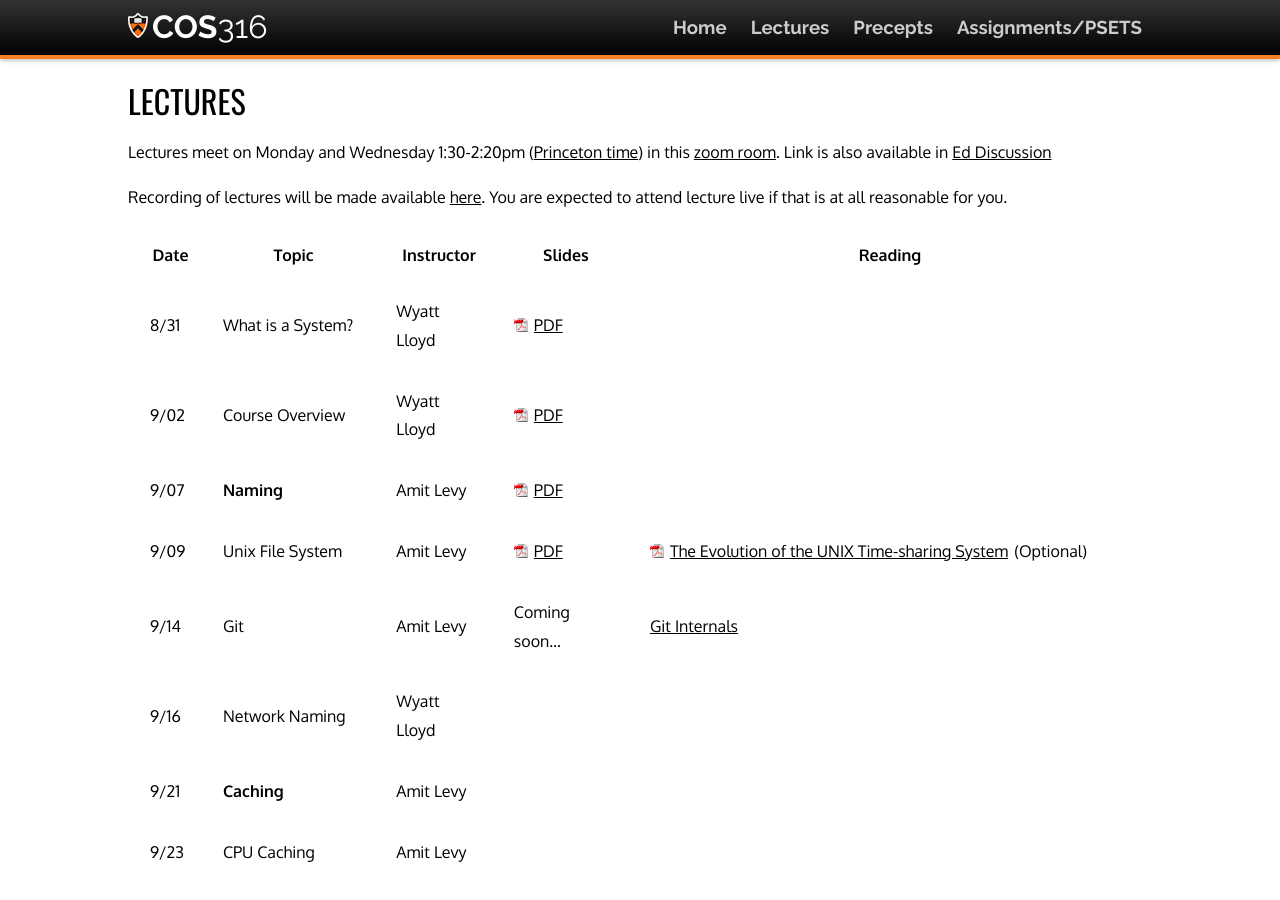
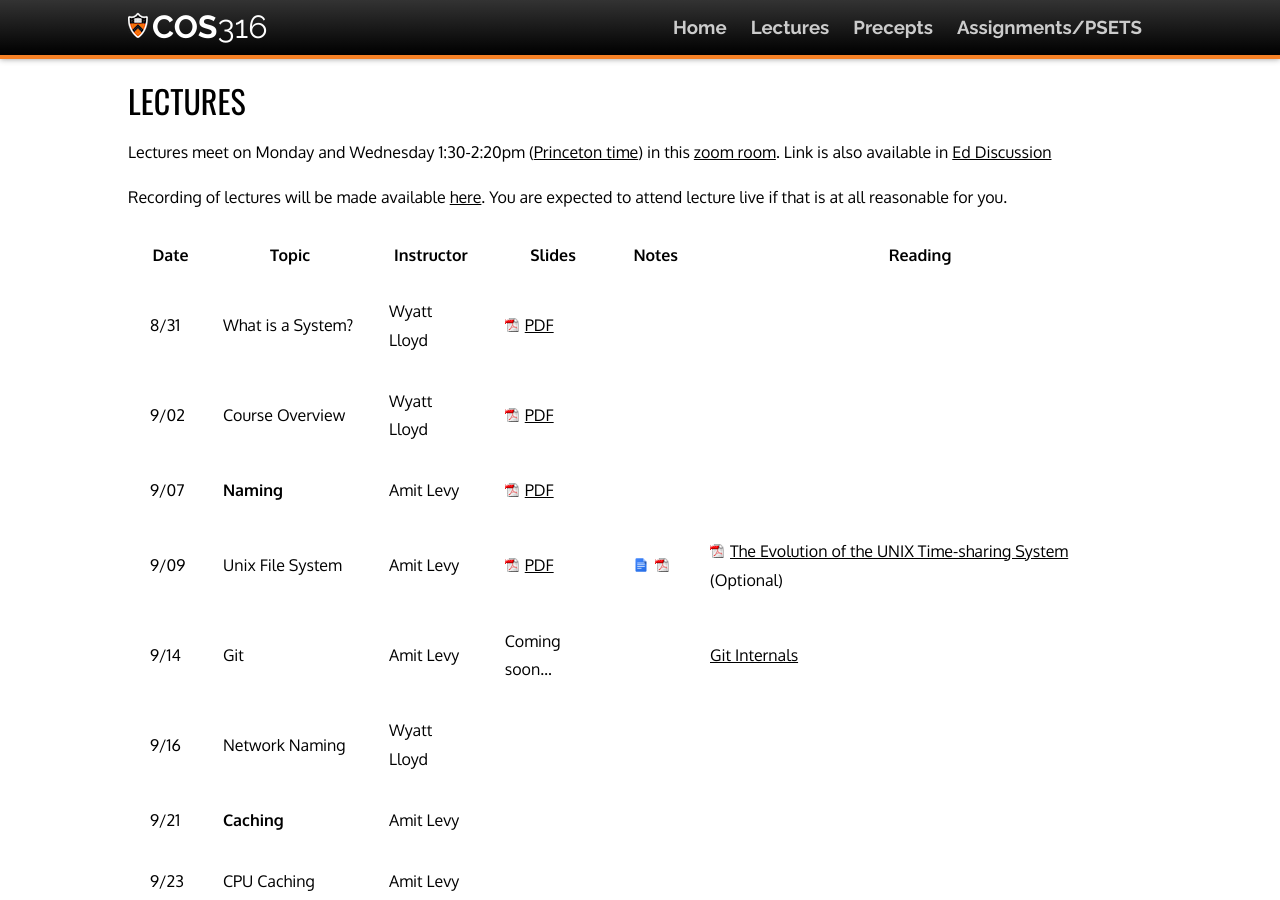
Before and after one commit to cos316/cos316-web, a Jekyll site: the page built from lectures.md, in a window 1280 px wide and 900 px high. Built offline with Jekyll 4.4.1, drawn with Linux system fonts in a browser that asks for light colours; nearby versions of some CDN libraries.

Commit message:
Notes for unix file system lecture

```diff
--- a/lectures.md
+++ b/lectures.md
@@ -13,30 +13,30 @@ Recording of lectures will be made available
 [here](https://us.edstem.org/courses/2353/discussion/115390). You are
 expected to attend lecture live if that is at all reasonable for you.
 
-|Date   | Topic | Instructor | Slides| Reading |
-|-------|-------|-------|-----|--------------------|
-| 8/31  | What is a System? | Wyatt Lloyd | [PDF](/lectures/L01-systems.pdf) | |
-| 9/02  | Course Overview   | Wyatt Lloyd | [PDF](/lectures/L02-overview.pdf) | |
-| 9/07  | **Naming**        | Amit Levy | [PDF](/lectures/L03-naming.pdf) | |
-| 9/09  | Unix File System  | Amit Levy | [PDF](/lectures/L04-unix-fs.pdf) | [The Evolution of the UNIX Time-sharing System](/readings/unix_history.pdf) (Optional) |
-| 9/14  | Git               | Amit Levy | Coming soon... | [Git Internals](https://git-scm.com/book/en/v2/Git-Internals-Plumbing-and-Porcelain) |
-| 9/16  | Network Naming    | Wyatt Lloyd | | |
-| 9/21  | **Caching**       | Amit Levy | | |
-| 9/23  | CPU Caching       | Amit Levy | | |
-| 9/28  | CDN Caching       | Wyatt Lloyd | | |
-| 9/30  | Relaxed Belady    | Wyatt Lloyd | | [Learning Relaxed Belady for Content Distribution Network Caching](https://sunnyszy.github.io/assets/files/nsdi2020_lrb.pdf) |
-| 10/05 | **Layering**      | Wyatt Lloyd | | |
-| 10/07 | Virtual Machines  | Amit Levy | | |
-| 10/12 |  *FALL BREAK*     | | | |
-| 10/14 | Mosh              | Amit Levy | | [Mosh: An Interactive Remote Shell for Mobile Clients](https://mosh.org/mosh-paper.pdf) |
-| 10/19 | **Concurrency**   | Wyatt Lloyd | | |
-| 10/21 | Consistency Models| Wyatt Lloyd | | |
-| 10/23 | Congestion Control| Wyatt Lloyd | | |
-| 10/28 | Events vs. Threads| Amit Levy | | |
-| 11/02 | **Access Control**| Amit Levy | | |
-| 11/04 | Capabilities      | Amit Levy | | |
-| 11/09 | IFC               | Amit Levy | | |
-| 11/11 | Hails             | Amit Levy | | [Hails: Protecting Data Privacy in Untrusted Web Applications](https://www.amitlevy.com/papers/hails-osdi2012.pdf) |
-| 11/16 | **Scheduling**    | Wyatt Lloyd | | |
-| 11/18 | TBD               | | | |
-| 11/22 | TBD               | | | |
+|Date   | Topic | Instructor | Slides| Notes | Reading |
+|-------|-------|------------|-------|-------|------------|
+| 8/31  | What is a System? | Wyatt Lloyd | [PDF](/lectures/L01-systems.pdf) | | |
+| 9/02  | Course Overview   | Wyatt Lloyd | [PDF](/lectures/L02-overview.pdf) | | |
+| 9/07  | **Naming**        | Amit Levy | [PDF](/lectures/L03-naming.pdf) | | |
+| 9/09  | Unix File System  | Amit Levy | [PDF](/lectures/L04-unix-fs.pdf) | [](https://docs.google.com/document/d/1PZeeoFLXQvRJTWzQlOwF4SfvKgiB4pJfJ5qMZkiTCTw/edit?usp=sharing) [](/notes/Naming in UNIX File Systems.pdf) | [The Evolution of the UNIX Time-sharing System](/readings/unix_history.pdf) (Optional) |
+| 9/14  | Git               | Amit Levy | Coming soon... | | [Git Internals](https://git-scm.com/book/en/v2/Git-Internals-Plumbing-and-Porcelain) |
+| 9/16  | Network Naming    | Wyatt Lloyd | | | |
+| 9/21  | **Caching**       | Amit Levy | | | |
+| 9/23  | CPU Caching       | Amit Levy | | | |
+| 9/28  | CDN Caching       | Wyatt Lloyd | | | |
+| 9/30  | Relaxed Belady    | Wyatt Lloyd | | | [Learning Relaxed Belady for Content Distribution Network Caching](https://sunnyszy.github.io/assets/files/nsdi2020_lrb.pdf) |
+| 10/05 | **Layering**      | Wyatt Lloyd | | | |
+| 10/07 | Virtual Machines  | Amit Levy | | | |
+| 10/12 |  *FALL BREAK*     | | | | |
+| 10/14 | Mosh              | Amit Levy | | | [Mosh: An Interactive Remote Shell for Mobile Clients](https://mosh.org/mosh-paper.pdf) |
+| 10/19 | **Concurrency**   | Wyatt Lloyd | | | |
+| 10/21 | Consistency Models| Wyatt Lloyd | | | |
+| 10/23 | Congestion Control| Wyatt Lloyd | | | |
+| 10/28 | Events vs. Threads| Amit Levy | | | |
+| 11/02 | **Access Control**| Amit Levy | | | |
+| 11/04 | Capabilities      | Amit Levy | | | |
+| 11/09 | IFC               | Amit Levy | | | |
+| 11/11 | Hails             | Amit Levy | | | [Hails: Protecting Data Privacy in Untrusted Web Applications](https://www.amitlevy.com/papers/hails-osdi2012.pdf) |
+| 11/16 | **Scheduling**    | Wyatt Lloyd | | | |
+| 11/18 | TBD               | | | | |
+| 11/22 | TBD               | | | | |
```
Also changed, not shown: 1 other file.
